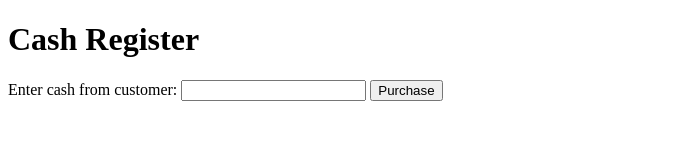
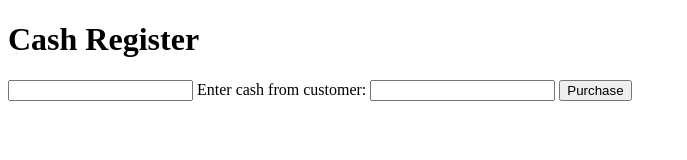
Before and after one commit to Rjack00/Cash_Register, a plain HTML site: page index.html in a window 1280 px wide. Shown: the whole page, without its empty margins (0-687 px from the left). Drawn offline with Linux system fonts and the light colour scheme.

Commit message:
index.html updated
added cost amount input

```diff
--- a/index.html
+++ b/index.html
@@ -9,7 +9,7 @@
     <h1>Cash Register</h1>
 
     <div id="change-due"></div>
-    <div id ="cost-amount"></div>
+    <input type="number" id ="cost-amount"></input>
 
     <label for="cash">Enter cash from customer:</label>
     <input type="number" id="cash">
```
